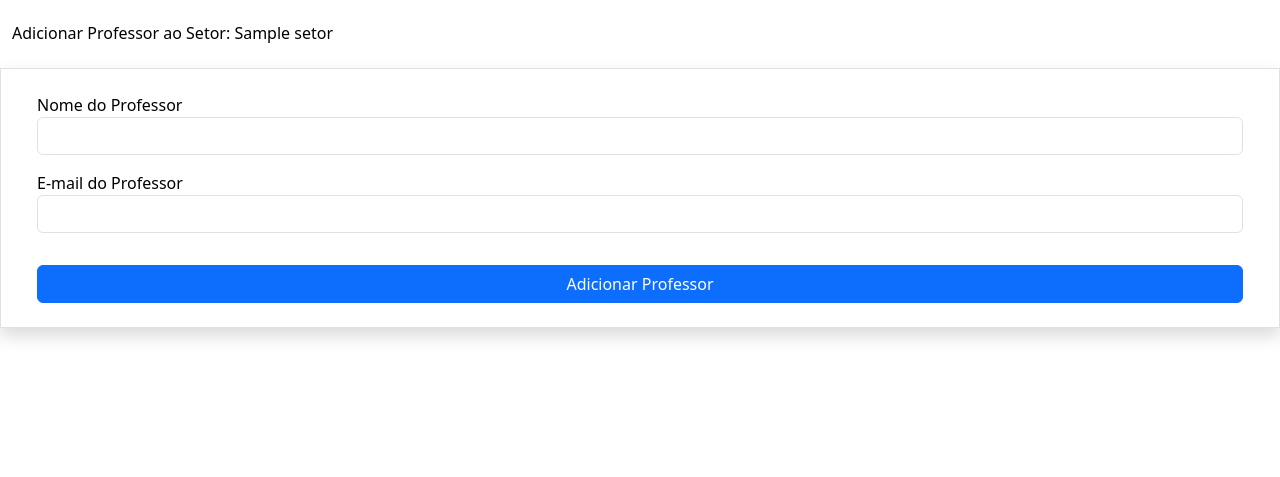
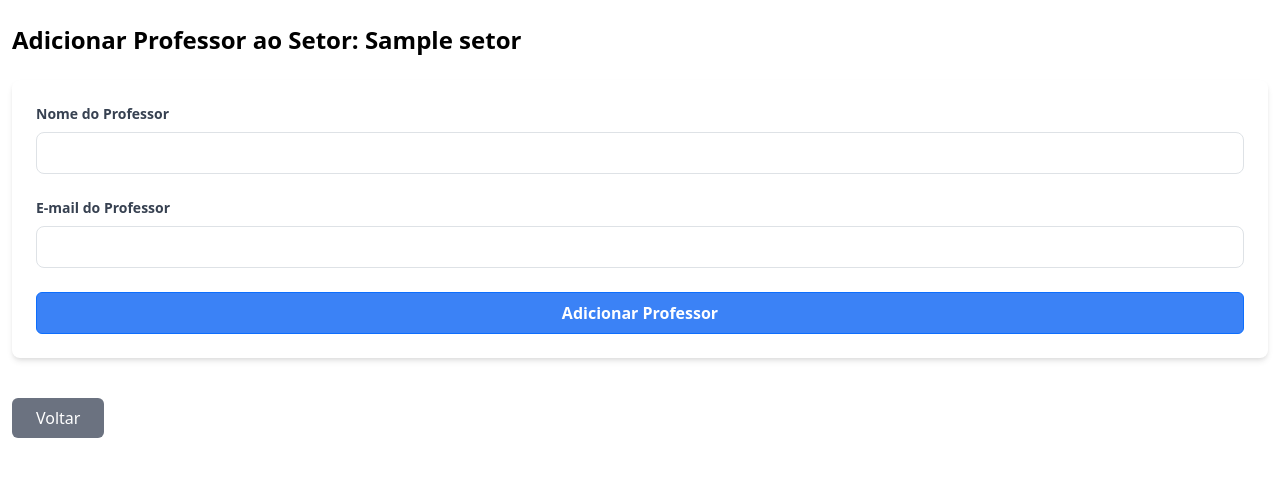
Before and after one commit to mateusbosquetti/EspacoDoCoordenadorFlask, a Flask app: page /setor/1/add_professor in a window 1280 px wide. Shown: the part 80-557 px from the top of the page. Run offline with Flask 3, Linux system fonts and the light colour scheme; a user stored in the database is signed in; tables that the repository leaves empty hold one stand-in row (values such as "Sample post"); grey boxes marked "Sample" are stand-in pictures; some libraries are stand-ins or nearby versions.

Commit message:
estilizando

```diff
--- a/app/templates/professor/add_professor.html
+++ b/app/templates/professor/add_professor.html
@@ -3,23 +3,27 @@
 
 {% block content %}
 <div class="container mt-4">
-        <h3>Adicionar Professor ao Setor: {{ setor.nome }}</h3>
-        <form method="post" class="row mt-4 p-4 round border shadow">
+    <h3 class="text-2xl font-semibold mb-4">Adicionar Professor ao Setor: {{ setor.nome }}</h3>
+    <form method="post" class="bg-white p-6 rounded-lg shadow-md">
         {{ form.csrf_token }}
 
-            <div class="col-12 mb-3">
-                {{ form.nome.label() }}
-                {{ form.nome(class="form-control") }}
+        <div class="mb-4">
+            {{ form.nome.label(class="block text-gray-700 text-sm font-bold mb-2") }}
+            {{ form.nome(class="form-control border border-gray-300 rounded-lg py-2 px-3 w-full") }}
         </div>
 
-            <div class="col-12 mb-3">
-                {{ form.email.label() }}
-                {{ form.email(class="form-control") }}
+        <div class="mb-4">
+            {{ form.email.label(class="block text-gray-700 text-sm font-bold mb-2") }}
+            {{ form.email(class="form-control border border-gray-300 rounded-lg py-2 px-3 w-full") }}
         </div>
 
-            <div class="col-12">
-                {{ form.btnSubmit(class="btn btn-primary col-12 mt-3") }}
+        <div>
+            {{ form.btnSubmit(class="btn btn-primary bg-blue-500 text-white font-bold py-2 px-4 rounded w-full") }}
         </div>
     </form>
+    <a href="{{ url_for('setorLista') }}"
+       class="inline-block mt-6 px-4 py-2 bg-gray-500 text-white rounded-md hover:bg-gray-600 focus:outline-none focus:ring-2 focus:ring-gray-500 transition">
+        Voltar
+    </a>
 </div>
 {% endblock %}
```
Also changed, not shown: app/templates/setor/edit_setor.html (+14 -11 lines). Lines whose indentation alone changed are shown as unchanged.
